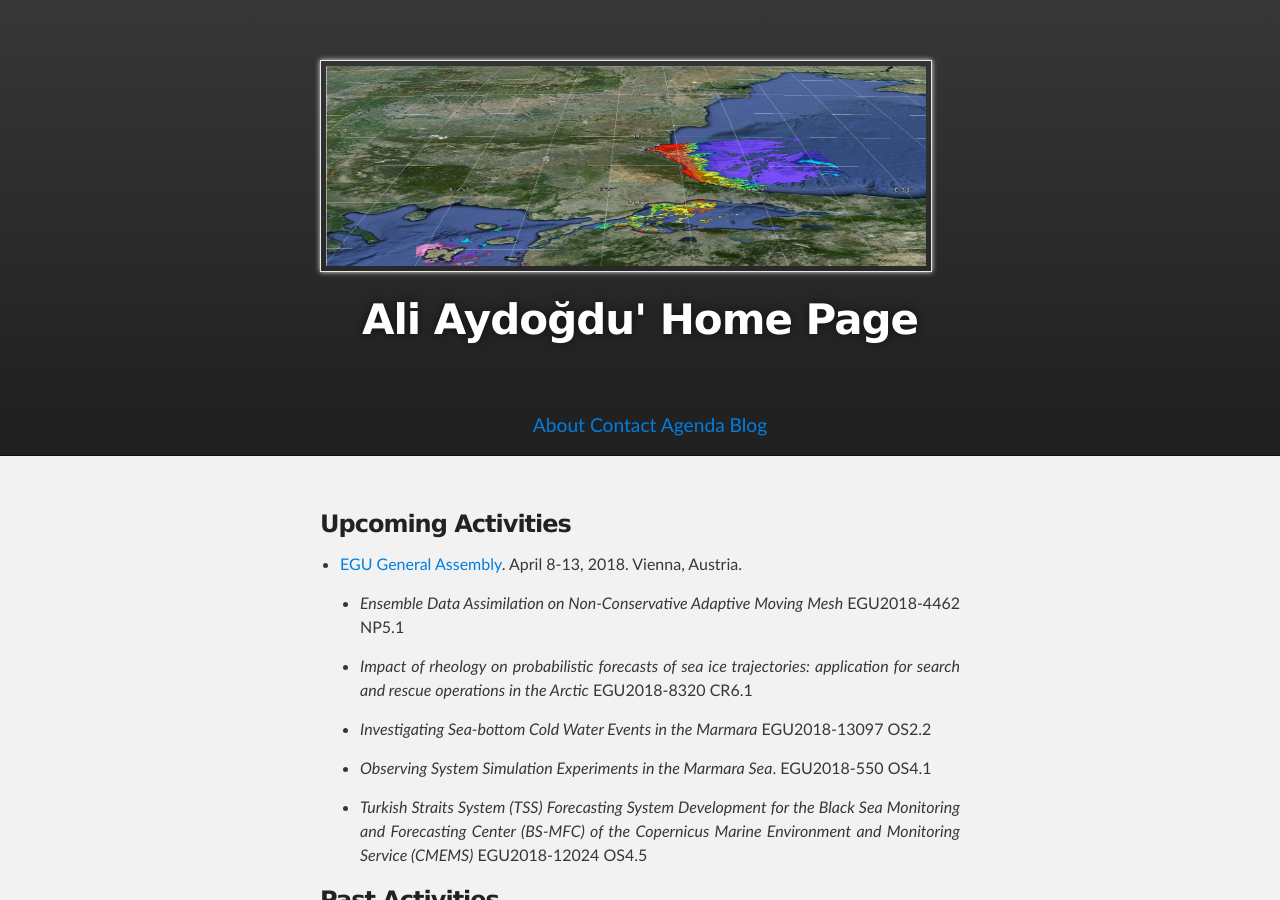
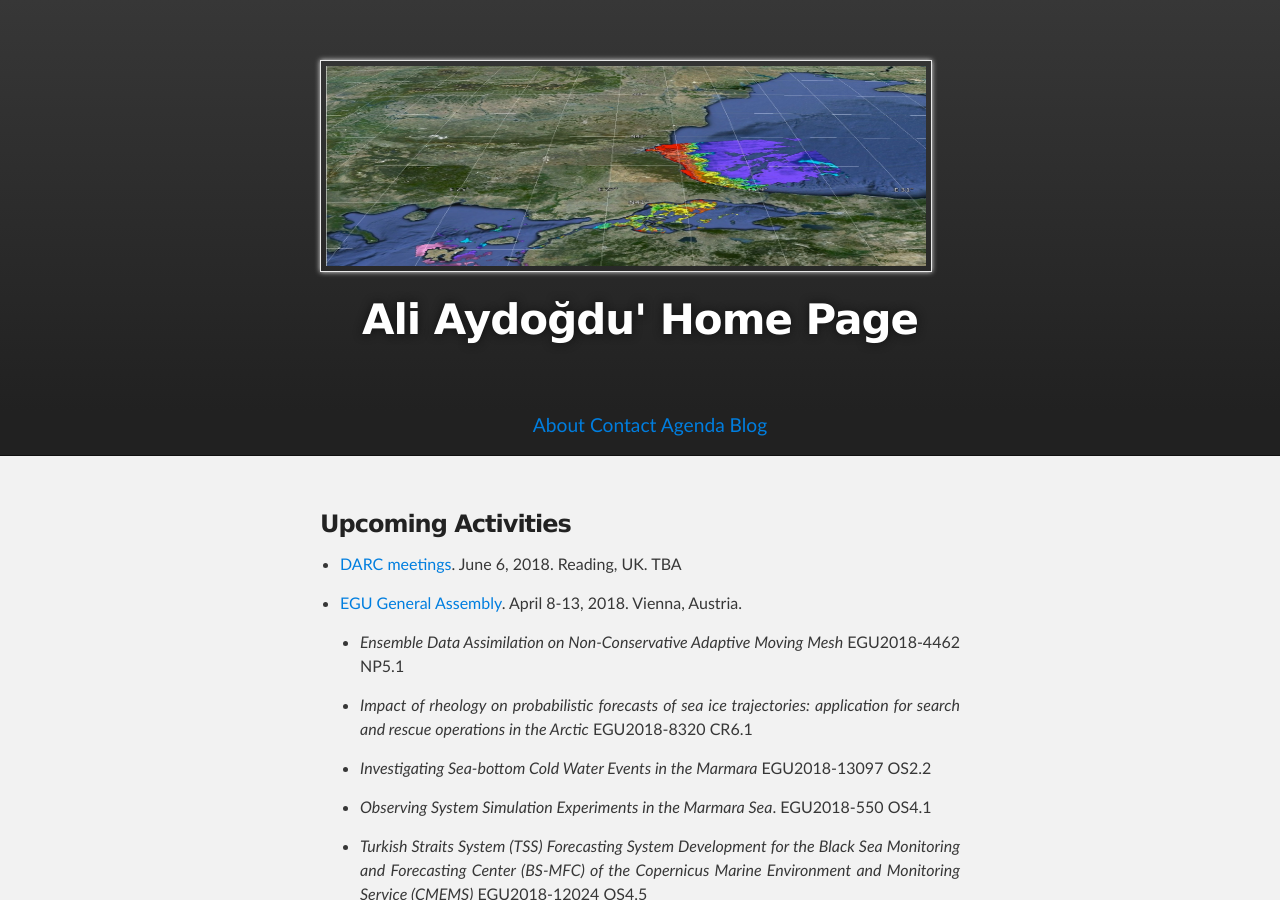
Before and after one commit to aydogduali/aydogduali.github.io, a Jekyll site: the page built from calendar/index.md, in a window 1280 px wide and 900 px high. Built offline with Jekyll 4.4.1, drawn with Linux system fonts in a browser that asks for light colours; the repository's description, which GitHub fills in, is left out; our own code applies the rules of GitHub Pages for plain Markdown files.

Commit message:
DARC meeting

```diff
--- a/calendar/index.md
+++ b/calendar/index.md
@@ -3,6 +3,8 @@ layout: default
 ---
 
 ###  Upcoming Activities
+
+- [DARC meetings](http://www.met.reading.ac.uk/~darc/meetings). June 6, 2018. Reading, UK. TBA
 
 - [EGU General Assembly](https://egu2018.eu). April 8-13, 2018. Vienna, Austria.
 
```
